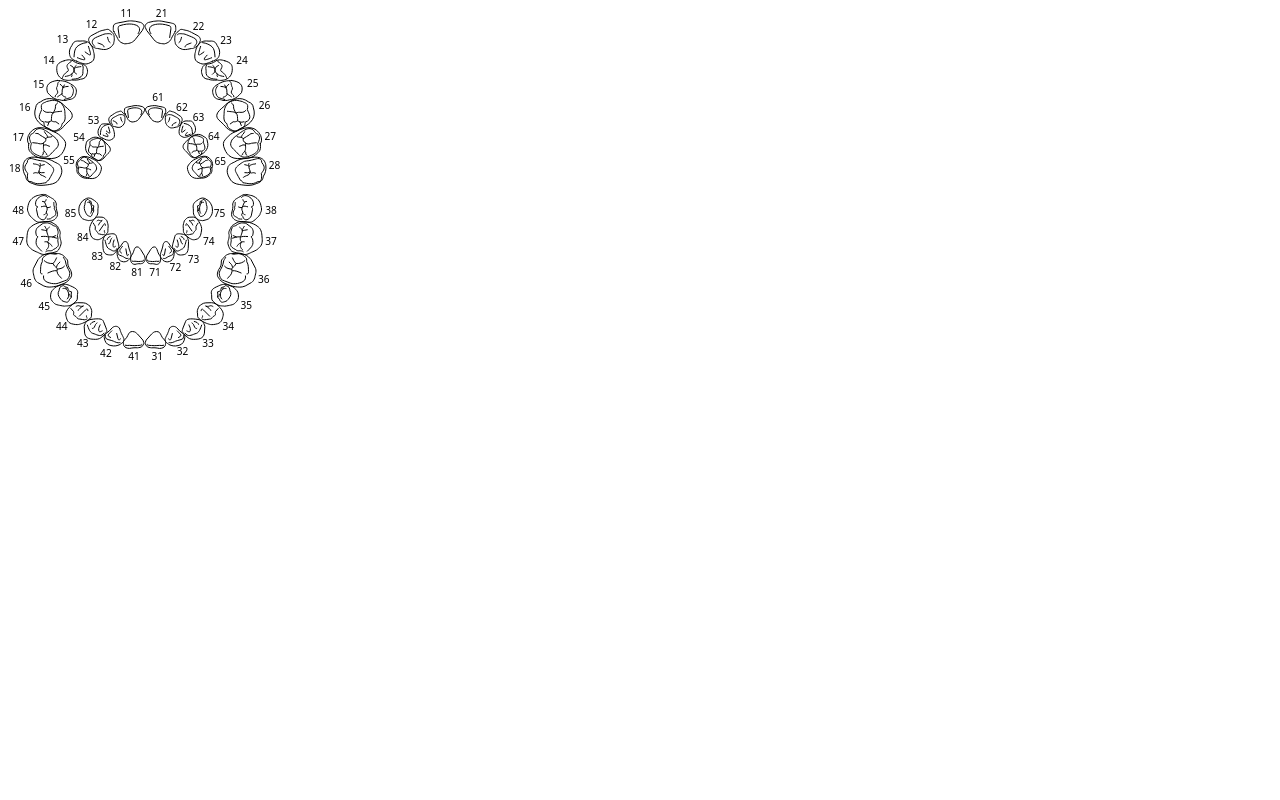
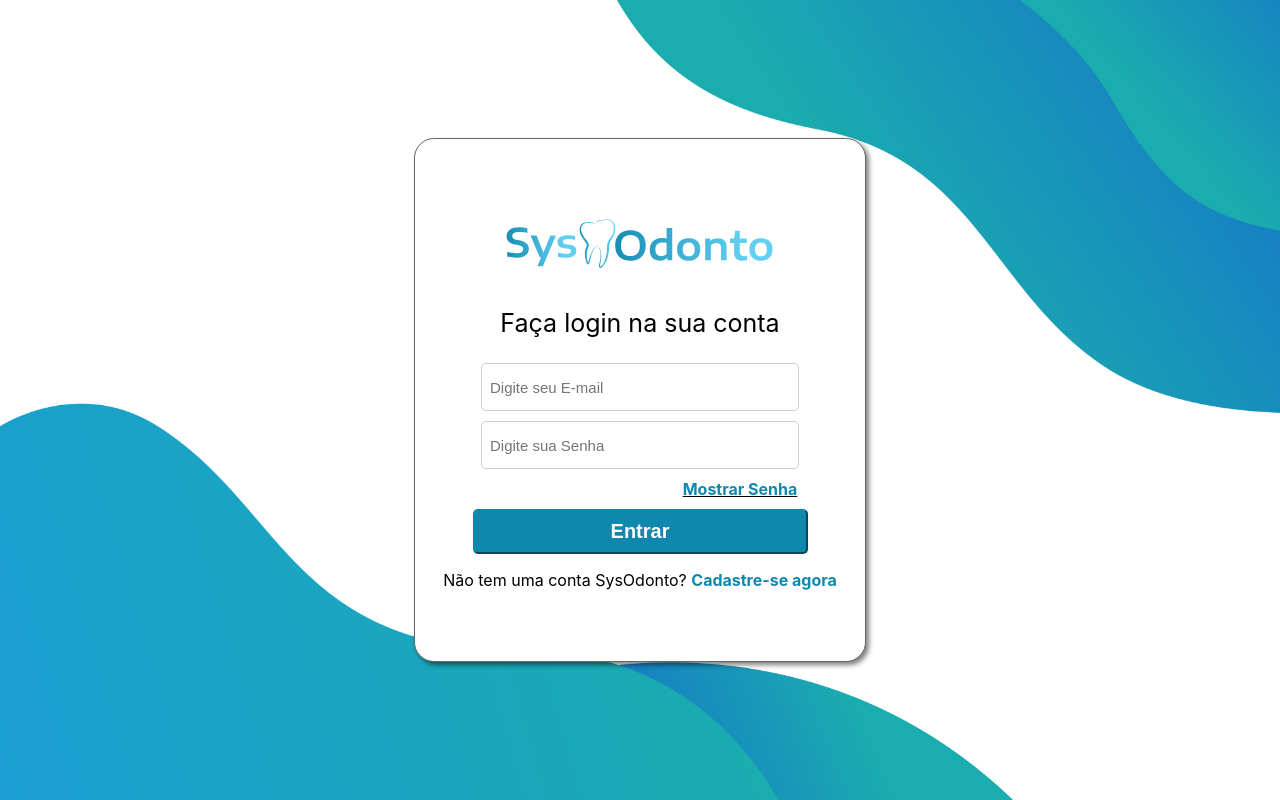
Before and after one commit to kamps07/SysOdontoFrontEnd, a React (Create React App) app in the folder sysodonto/: page / in a window 1280 px wide. Built offline with nearby package versions, Linux system fonts and the light colour scheme.

Commit message:
Atualização da tela Login

```diff
--- a/sysodonto/src/pages/Login/Login.css
+++ b/sysodonto/src/pages/Login/Login.css
@@ -4,14 +4,17 @@
 }
 
 .input-container {
-    width: 490px;
-    height: 615px;
+    background-color: #FFFFFF;
+    width: 450px;
+    height: 500px;
     padding-top: 5%;
     display: flex;
     flex-direction: column;
     align-items: center;
     justify-content: center;
-    border: solid;
+    border: 1px solid #666666;
+    box-shadow: 3px 3px 5px rgba(0, 0, 0, 0.5);
+    border-radius: 20px;
 }
 
 .login-input {
@@ -25,16 +28,16 @@
 }
 
 .login-wallpaper {
-    position: absolute;
-    width: 100%;
-    height: auto;
     background-image: url('/src/images/WallpaperLogin.jpg');
     background-size: cover;
+    background-position: center;
+    height: 100vh;
+    display: flex;
+    justify-content: center;
+    align-items: center;
 }
 
-
-
-.login-button {
+.login-button{
     font-style: normal;
     font-weight: 600;
     font-size: 20px;
@@ -46,3 +49,30 @@
     border-radius: 5px;
     border-color: #1088AE;
 }
+
+.Logo-alinhamento {
+margin-bottom: 10px;
+}
+
+.alinhamento {
+    text-align: left;
+    margin-left: 200px;
+    margin-bottom: 10px;
+    text-decoration: underline;
+}
+
+.Texto-login {
+    font-size: 25px;
+}
+
+.destaque {
+    color:  #1088AE;
+    font-weight: bold;
+    margin-top: 3px;
+    margin-bottom: 6px;
+
+}
+
+.destaque:hover{
+    color: #666666;
+}
--- a/sysodonto/src/pages/Login/Login.jsx
+++ b/sysodonto/src/pages/Login/Login.jsx
@@ -1,41 +1,53 @@
 import React, { useState } from 'react';
 import { useNavigate } from 'react-router-dom';
+import TextSysOdonto from "../../Assets/TextSysOdonto.svg";
 import './Login.css';
-import TextSysOdonto from "../../Assets/TextSysOdonto.svg"
-import Odontograma from '../../Components/Odontograma/Odontograma';
 
 export default function Login() {
-
     const [email, setEmail] = useState("");
     const [senha, setSenha] = useState("");
+    const [mostrarSenha, setMostrarSenha] = useState(false);
+
+    const toggleMostrarSenha = () => {
+        setMostrarSenha(!mostrarSenha);
+    };
 
     return (
-
         <>
-            <Odontograma></Odontograma>
-            {/* <div className="login-wallpaper">
+            <meta name="viewport" content="width=device-width, initial-scale=1.0"></meta>
+            <div className="login-wallpaper">
                 <div className='container'>
-
                     <div className="input-container">
-                        <img src={TextSysOdonto} />
+                        <div className='Logo-alinhamento'>
+                            <img src={TextSysOdonto} alt="Logo" />
+                        </div>
+                        <p className='Texto-login'>Faça login na sua conta</p>
                         <input
                             className="login-input"
                             value={email}
                             onChange={(e) => setEmail(e.target.value)}
-                            placeholder='E-mail' />
+                            placeholder='Digite seu E-mail' />
                         <input
                             className="login-input"
                             value={senha}
                             onChange={(e) => setSenha(e.target.value)}
-                            placeholder='Senha'
-                            type='password' />
-                        <div>
-                            <button className="login-button">Entrar</button>
+                            placeholder='Digite sua Senha'
+                            type={mostrarSenha ? 'text' : 'password'} />
+                        <div className='alinhamento'>
+                            <a
+                                className='destaque'
+                                onClick={toggleMostrarSenha}
+                            >
+                                {mostrarSenha ? 'Ocultar Senha' : 'Mostrar Senha'}
+                            </a>
                         </div>
+
+                        <button className="login-button">Entrar</button>
+
+                        <p> Não tem uma conta SysOdonto? <span className='destaque'>Cadastre-se agora</span></p>
                     </div>
                 </div>
-
-            </div> */}
+            </div>
         </>
     );
 }
```
